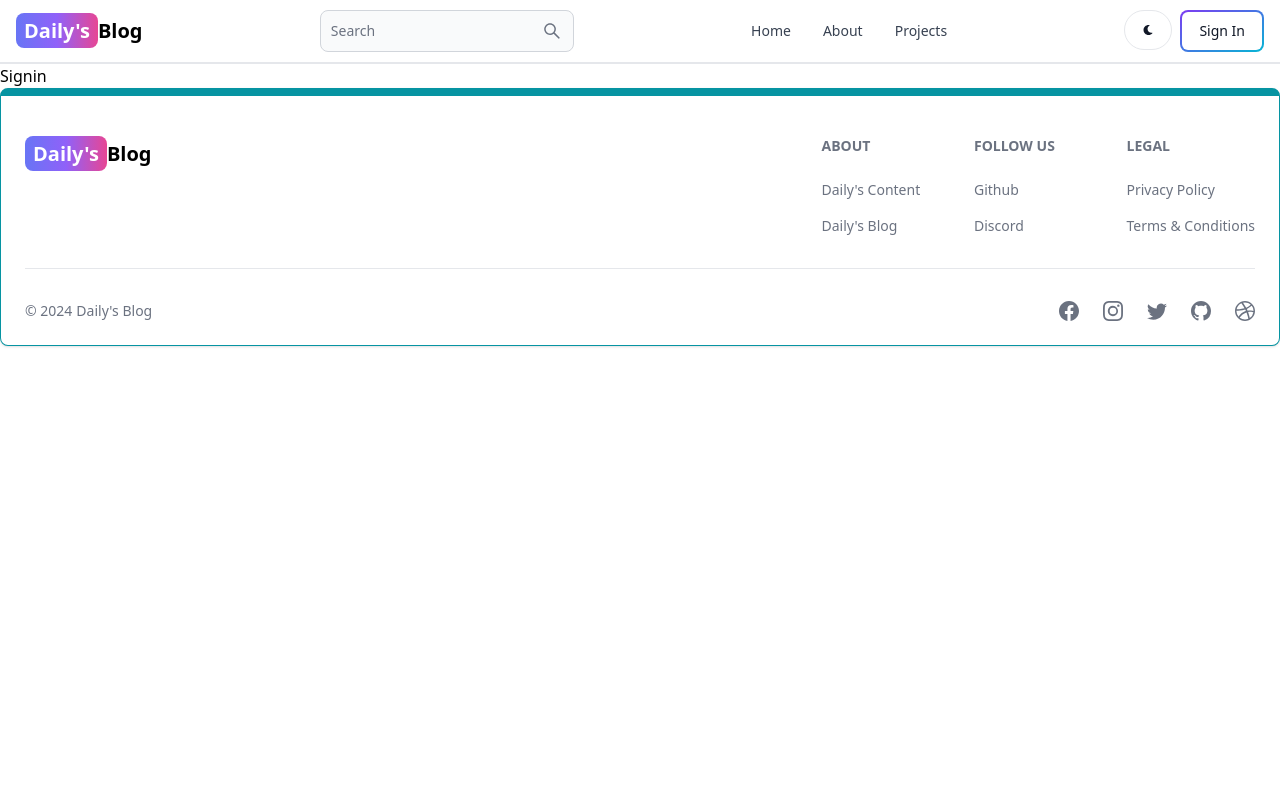
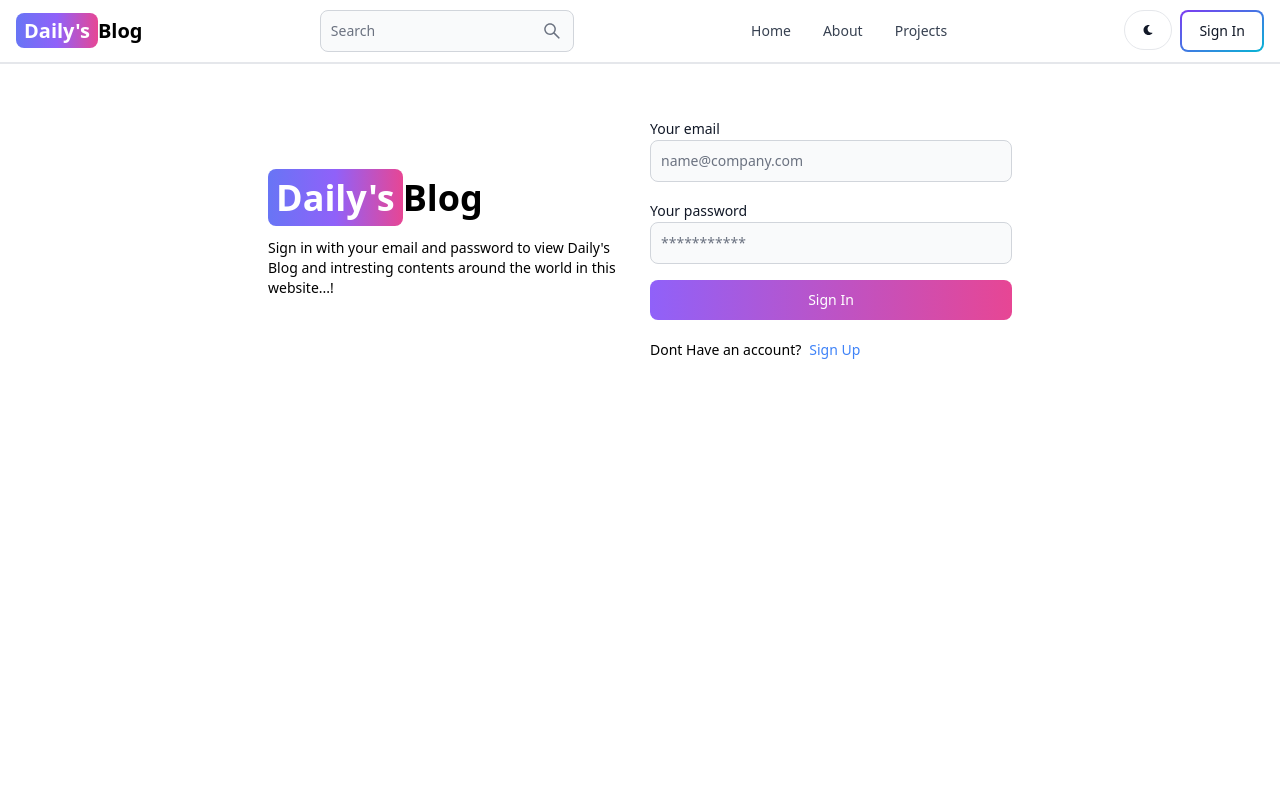
Before and after one commit to rahul485215/mern-blog, a React (Vite) app in the folder client/: page /sign-in in a window 1280 px wide. Shown: the top 800 px of the page. Built offline with nearby package versions, Linux system fonts and the light colour scheme.

Commit message:
completed sign in page functionality

```diff
--- a/client/src/pages/Signin.jsx
+++ b/client/src/pages/Signin.jsx
@@ -1,7 +1,102 @@
-import React from 'react'
+import { Alert, Button, Label, Spinner, TextInput } from 'flowbite-react'
+import React, { useState } from 'react'
+import { Link, useNavigate } from 'react-router-dom'
 
 export default function Signin() {
+
+  const [formData, setFormData] = useState({})
+  const [errorMessage, setErrorMessage] = useState(null)
+  const [loading, setLoading] = useState(false)
+  const navigate = useNavigate()
+
+  const handleChange = (e) =>{
+   setFormData({...formData, [e.target.id]: e.target.value.trim()})
+  }
+
+  const handleSubmit = async(e) =>{
+    e.preventDefault()
+    if( !formData.email || !formData.password){
+      return setErrorMessage('Please fill out all fields')
+    }
+    try{
+      setLoading(true)
+      setErrorMessage(null)
+      const res = await fetch('/api/auth/signin', {
+        method:'POST',
+        headers: {
+          'Content-Type': 'application/json'
+        },
+        body: JSON.stringify(formData)
+      })
+      const data = await res.json()
+      if(data.success === false){
+        return setErrorMessage(data.message)
+      }
+      setLoading(false)
+      if(res.ok){
+      navigate('/')
+      }
+    }catch(err){
+      setErrorMessage(err.message)
+      setLoading(false)
+    }
+  }
   return (
-    <div>Signin</div>
+    <div className='min-h-screen mt-10'>
+      <div className='flex p-3 max-w-3xl mx-auto flex-col md:flex-row md:items-center gap-5'>
+        {/* left side  */}
+        <div className='flex-1'>
+        <Link to = "/" className='font-bold dark:text-white text-4xl'>
+            <span className='px-2 py-1 bg-gradient-to-r from-indigo-500 via-purple-500 to-pink-500 rounded-lg text-white'>Daily's</span>
+            Blog
+        </Link>
+        <p className='text-sm mt-5'>
+          Sign in with your email and password to view Daily's Blog and intresting contents around the world in this website...!
+        </p>
+        </div>
+        {/* right side */}
+        <div className='flex-1'>
+          <form className='flex flex-col gap-4' onSubmit={handleSubmit}>
+            <div>
+              <Label value ="Your email" />
+              <TextInput
+                type="email"
+                placeholder='name@company.com'
+                id='email' onChange={handleChange}/>
+            </div>
+            <div>
+              <Label value ="Your password" />
+              <TextInput
+                type="password"
+                placeholder='***********'
+                id='password' onChange={handleChange}/>
+            </div>
+            <Button gradientDuoTone='purpleToPink' type='submit' disabled={loading}>
+             {
+              loading ? (
+                <>
+                  <Spinner size='sm' />
+                  <span className='pl-3'>Loading...</span>
+                </>
+              ) : 'Sign In'
+             }
+            </Button>
+          </form>
+          <div className='flex gap-2 text-sm mt-5'>
+            <span>Dont Have an account?</span>
+            <Link to ='/sign-up' className='text-blue-500'>
+              Sign Up
+            </Link>
+          </div>
+          {
+            errorMessage && (
+              <Alert className='mt-5' color='failure'>
+                {errorMessage}
+              </Alert>
+            )
+          }
+        </div>
+      </div>
+    </div>
   )
 }
```
